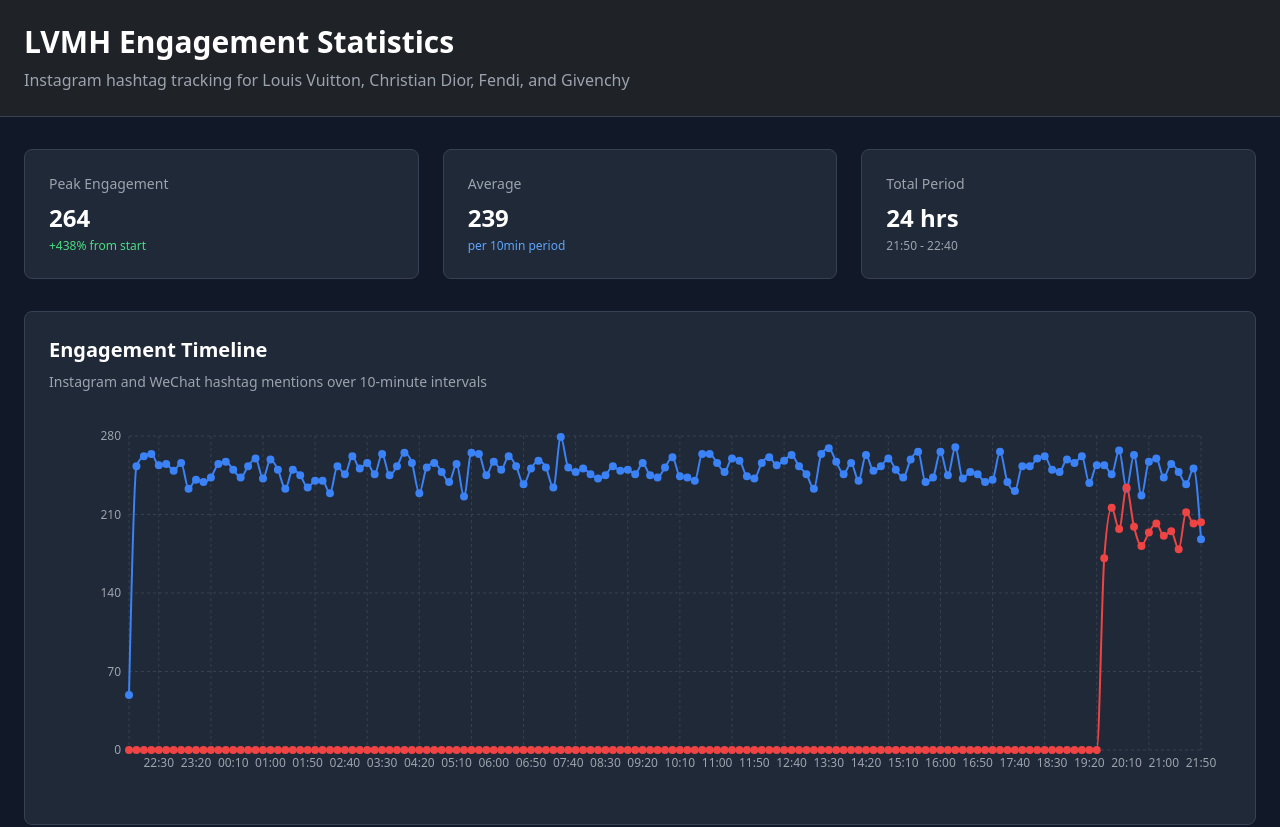
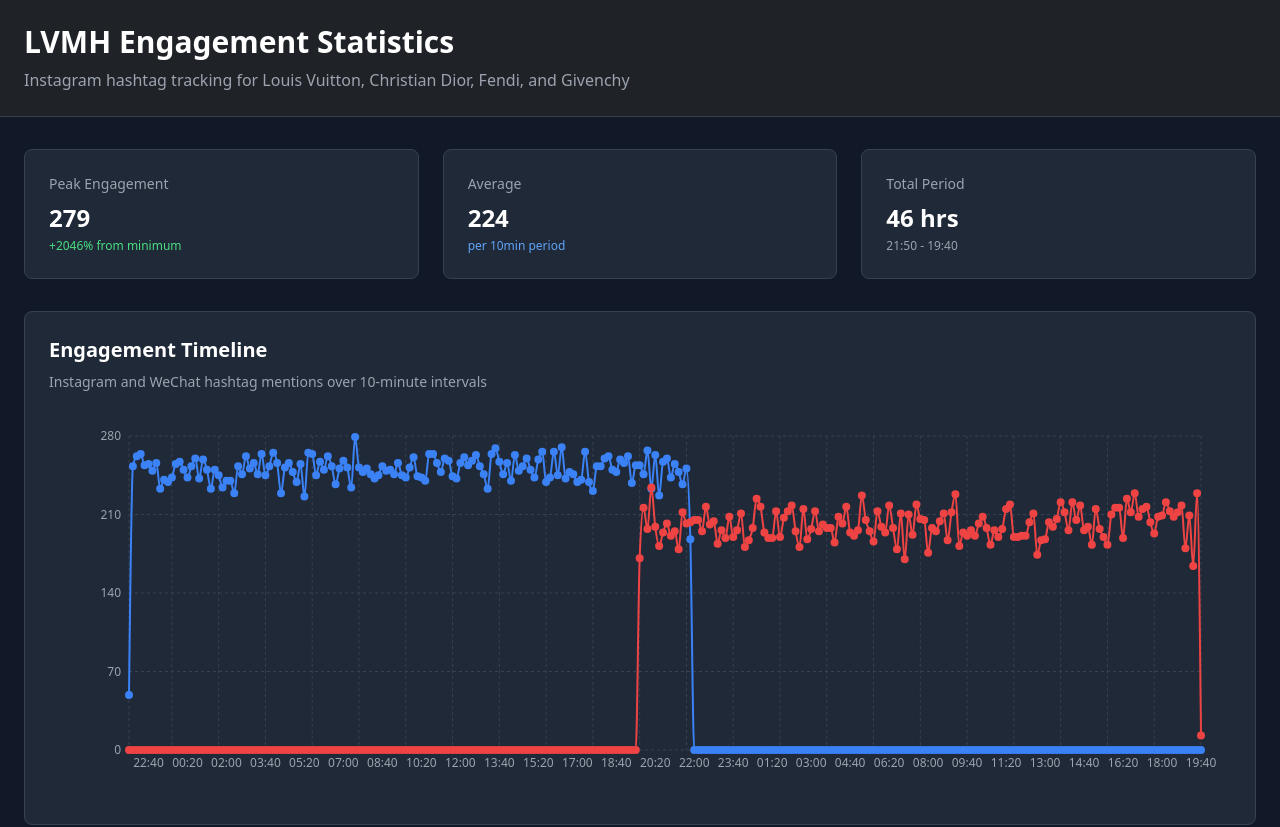
Before and after one commit to ClintTLang/lv-insights-visualizer, a React (Vite) app: page / in a window 1280 px wide. Shown: the top 827 px of the page. Built offline with nearby package versions, Linux system fonts and the light colour scheme.

Commit message:
Refactor: Adjust chart period and total period calculation
Adjust the chart to display data from the earliest start time to the latest end time across both datasets. Update the "Total Period" box to reflect the correct time range.

```diff
--- a/src/pages/Index.tsx
+++ b/src/pages/Index.tsx
@@ -25,16 +25,39 @@ const Index = () => {
     })
   );
 
-  // Combine data for the chart - merge by timestamp
-  const combinedData = instaData.map((instaItem) => {
-    const wechatItem = wechatData.find(w => w.timestamp === instaItem.timestamp);
+  // Get all unique timestamps from both datasets and sort them
+  const allTimestamps = [...new Set([
+    ...instaData.map(item => item.timestamp),
+    ...wechatData.map(item => item.timestamp)
+  ])].sort();
+
+  // Create combined data covering the full time range
+  const combinedData = allTimestamps.map((timestamp) => {
+    const instaItem = instaData.find(item => item.timestamp === timestamp);
+    const wechatItem = wechatData.find(item => item.timestamp === timestamp);
+
     return {
-      time: instaItem.time,
-      timestamp: instaItem.timestamp,
-      instagram: instaItem.hashtags,
+      time: timestamp.slice(11),
+      timestamp,
+      instagram: instaItem ? instaItem.hashtags : 0,
       wechat: wechatItem ? wechatItem.hashtags : 0,
     };
   });
+
+  // Calculate total period
+  const startTime = new Date(allTimestamps[0]);
+  const endTime = new Date(allTimestamps[allTimestamps.length - 1]);
+  const totalHours = Math.round((endTime.getTime() - startTime.getTime()) / (1000 * 60 * 60));
+  const startTimeFormatted = startTime.toTimeString().slice(0, 5);
+  const endTimeFormatted = endTime.toTimeString().slice(0, 5);
+
+  // Calculate peak engagement from both platforms
+  const allValues = combinedData.flatMap(item => [item.instagram, item.wechat]).filter(val => val > 0);
+  const peakEngagement = Math.max(...allValues);
+
+  // Calculate average engagement
+  const nonZeroValues = allValues.filter(val => val > 0);
+  const averageEngagement = Math.round(nonZeroValues.reduce((sum, val) => sum + val, 0) / nonZeroValues.length);
 
   const CustomTooltip = ({ active, payload, label }: any) => {
     if (active && payload && payload.length) {
@@ -68,18 +91,18 @@ const Index = () => {
         <div className="grid grid-cols-1 md:grid-cols-3 gap-6 mb-8">
           <div className="bg-gray-800 border border-gray-700 rounded-lg p-6">
             <h3 className="text-sm font-medium text-gray-400 mb-2">Peak Engagement</h3>
-            <p className="text-2xl font-bold text-white">264</p>
-            <p className="text-xs text-green-400 mt-1">+438% from start</p>
+            <p className="text-2xl font-bold text-white">{peakEngagement}</p>
+            <p className="text-xs text-green-400 mt-1">+{Math.round(((peakEngagement - Math.min(...allValues)) / Math.min(...allValues)) * 100)}% from minimum</p>
           </div>
           <div className="bg-gray-800 border border-gray-700 rounded-lg p-6">
             <h3 className="text-sm font-medium text-gray-400 mb-2">Average</h3>
-            <p className="text-2xl font-bold text-white">239</p>
+            <p className="text-2xl font-bold text-white">{averageEngagement}</p>
             <p className="text-xs text-blue-400 mt-1">per 10min period</p>
           </div>
           <div className="bg-gray-800 border border-gray-700 rounded-lg p-6">
             <h3 className="text-sm font-medium text-gray-400 mb-2">Total Period</h3>
-            <p className="text-2xl font-bold text-white">24 hrs</p>
-            <p className="text-xs text-gray-400 mt-1">21:50 - 22:40</p>
+            <p className="text-2xl font-bold text-white">{totalHours} hrs</p>
+            <p className="text-xs text-gray-400 mt-1">{startTimeFormatted} - {endTimeFormatted}</p>
           </div>
         </div>
 
```
